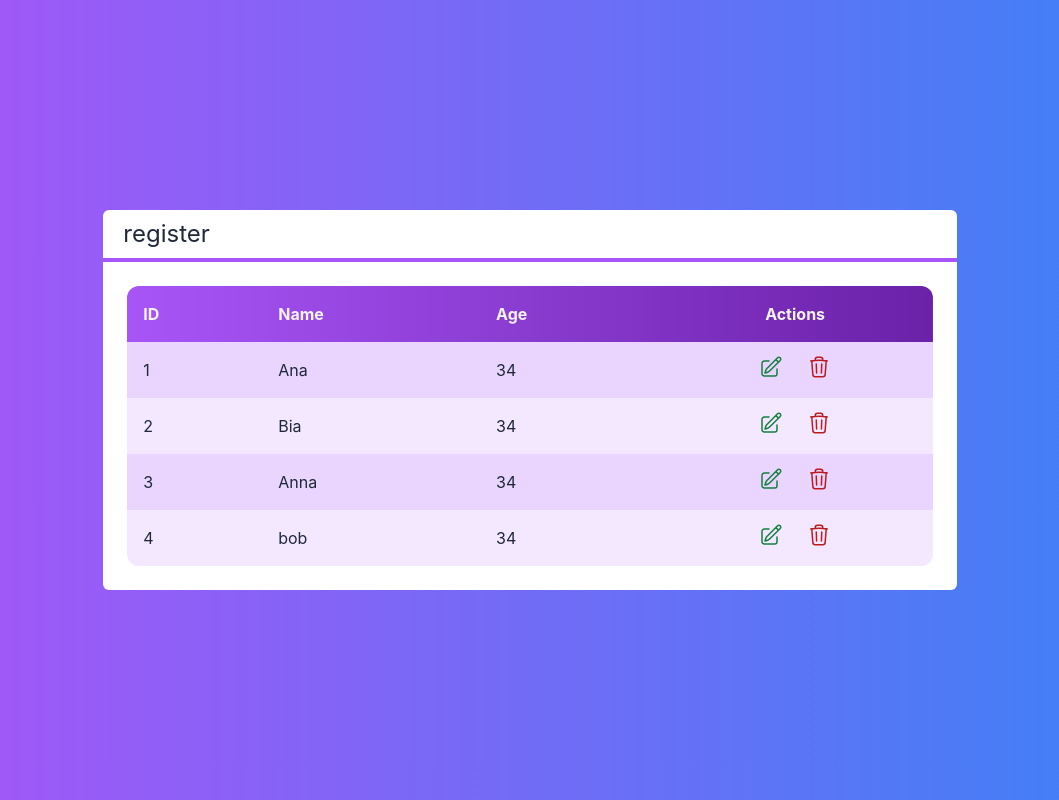
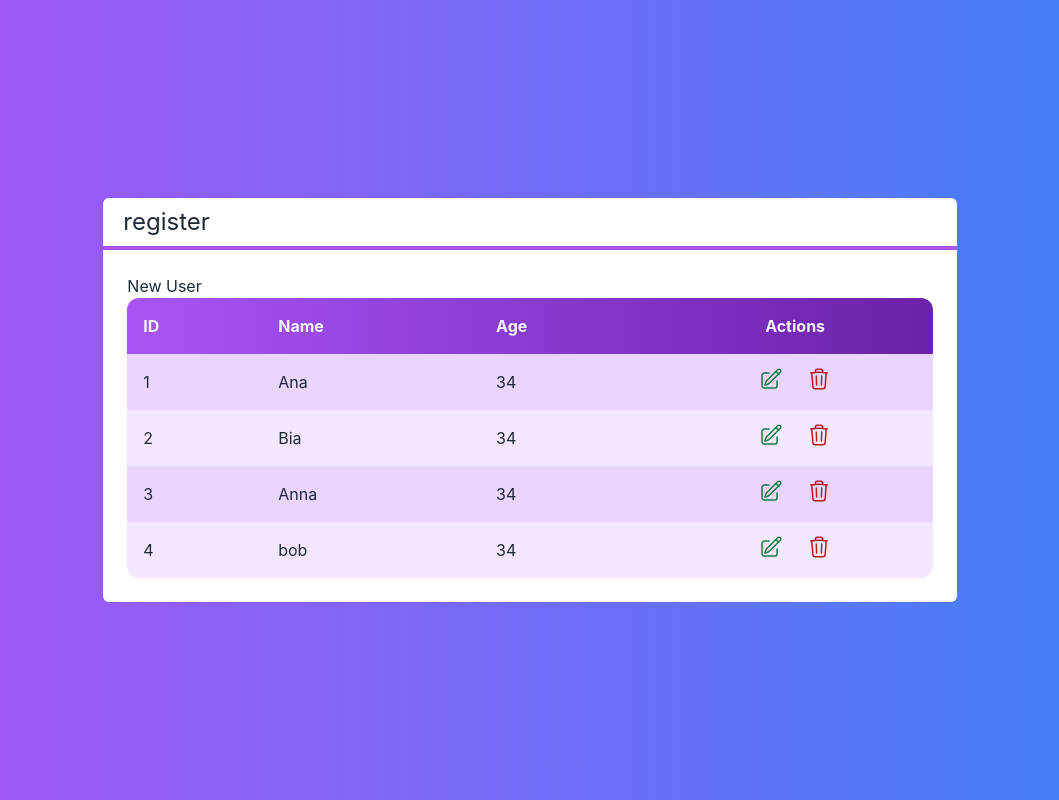
Before and after one commit to Andreas-Ziegler22/Crud-next.js, a Next.js app: page / in a window 1280 px wide. Shown: the whole page, without its empty margins (110-1169 px from the left). Built offline with nearby package versions, Linux system fonts and the light colour scheme.

Commit message:
New user showing up at form

```diff
--- a/src/pages/index.tsx
+++ b/src/pages/index.tsx
@@ -1,5 +1,6 @@
 import Client from "../components/core/Client";
 import Layout from "../components/Layout";
+import NewClientButton from "../components/NewClientButton";
 import TableForm from "../components/TableForm";
 
 export default function Home() {
@@ -28,6 +29,7 @@ export default function Home() {
     `}
     >
       <Layout title="register">
+        <NewClientButton>New User</NewClientButton>
         <TableForm
           clients={clients}
           clientSelected={selectedClient}
```
